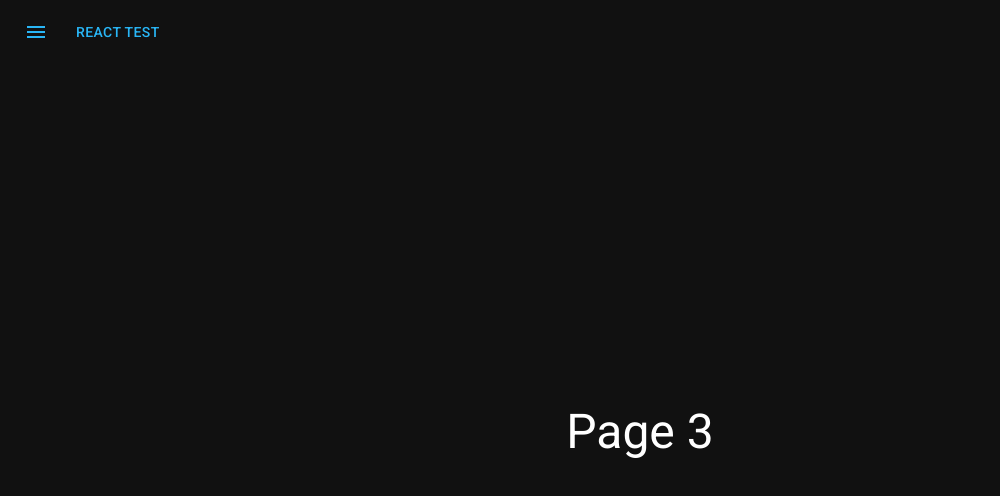
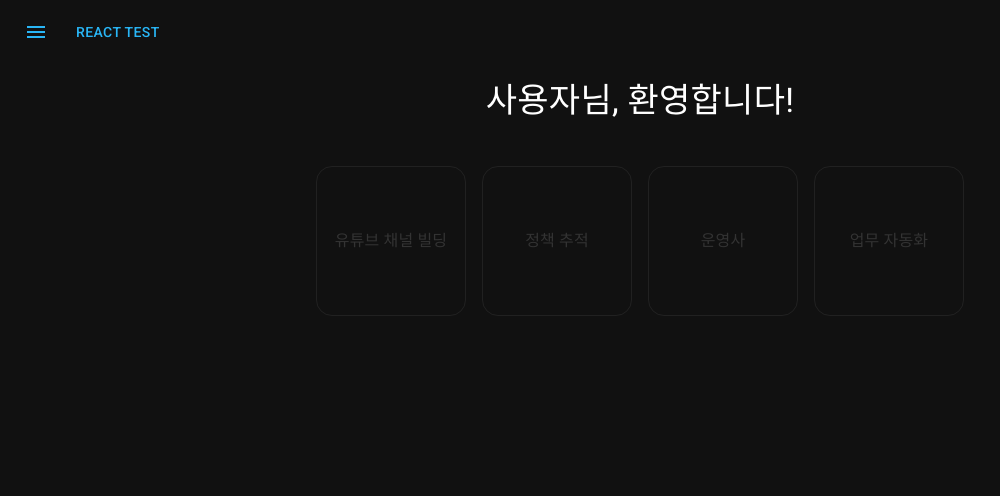
Before and after one commit to vlvethund/hackathon-frontend, a React (Vite) app: page /page-3 in a window 1280 px wide. Shown: the top 496 px of the page, without its empty margins (0-1000 px from the left). Built offline with nearby package versions, Linux system fonts and the light colour scheme.

Commit message:
applied Toggle button

```diff
--- a/src/pages/Page3/Page3.tsx
+++ b/src/pages/Page3/Page3.tsx
@@ -1,17 +1,61 @@
-import Typography from '@mui/material/Typography';
+// import Typography from '@mui/material/Typography';
 
-import Meta from '@/components/Meta';
-import { FullSizeCenteredFlexBox } from '@/components/styled';
+// import Meta from '@/components/Meta';
+// import { FullSizeCenteredFlexBox } from '@/components/styled';
 
-function Page3() {
+// function Page3() {
+//   return (
+//     <>
+//       <Meta title="page 3" />
+//       <FullSizeCenteredFlexBox>
+//         <Typography variant="h3">Page 3</Typography>
+//       </FullSizeCenteredFlexBox>
+//     </>
+//   );
+// }
+
+// export default Page3;
+
+import React, { useState } from 'react';
+import { Box, Button, Typography } from '@mui/material';
+
+const options = ['유튜브 채널 빌딩', '정책 추적', '운영사', '업무 자동화'];
+const userName = '사용자'; // 사용자 이름은 동적으로 설정되어야 합니다.
+
+const ToggleButtons = () => {
+  const [selectedIndex, setSelectedIndex] = useState<number | null>(null);
+
+  const handleSelect = (index: number) => {
+    setSelectedIndex(index);
+    console.log(`버튼 ${index + 1}이 선택됨`); // 선택된 버튼의 위치(인덱스 + 1) 값을 콘솔에 출력
+  };
+
   return (
     <>
-      <Meta title="page 3" />
-      <FullSizeCenteredFlexBox>
-        <Typography variant="h3">Page 3</Typography>
-      </FullSizeCenteredFlexBox>
+      <Box sx={{ display: 'flex', flexDirection: 'column', alignItems: 'center', p: 2 }}>
+        <Typography variant="h4" gutterBottom>
+          {userName}님, 환영합니다!
+        </Typography>
+        <Box sx={{ display: 'flex', justifyContent: 'center', gap: 2, mt: 4 }}>
+          {options.map((option, index) => (
+            <Button
+              key={option}
+              variant={selectedIndex === index ? 'contained' : 'outlined'}
+              onClick={() => handleSelect(index)}
+              sx={{ width: '150px', height: '150px', borderRadius: '16px' }}
+            >
+              <Typography textAlign="center">{option}</Typography>
+            </Button>
+          ))}
+        </Box>
+        {selectedIndex !== null && (
+          <Typography textAlign="center" mt={2}>
+            버튼 {selectedIndex + 1}이 선택됨
+          </Typography>
+        )}
+      </Box>
     </>
   );
-}
+};
 
-export default Page3;
+export default ToggleButtons;
```
